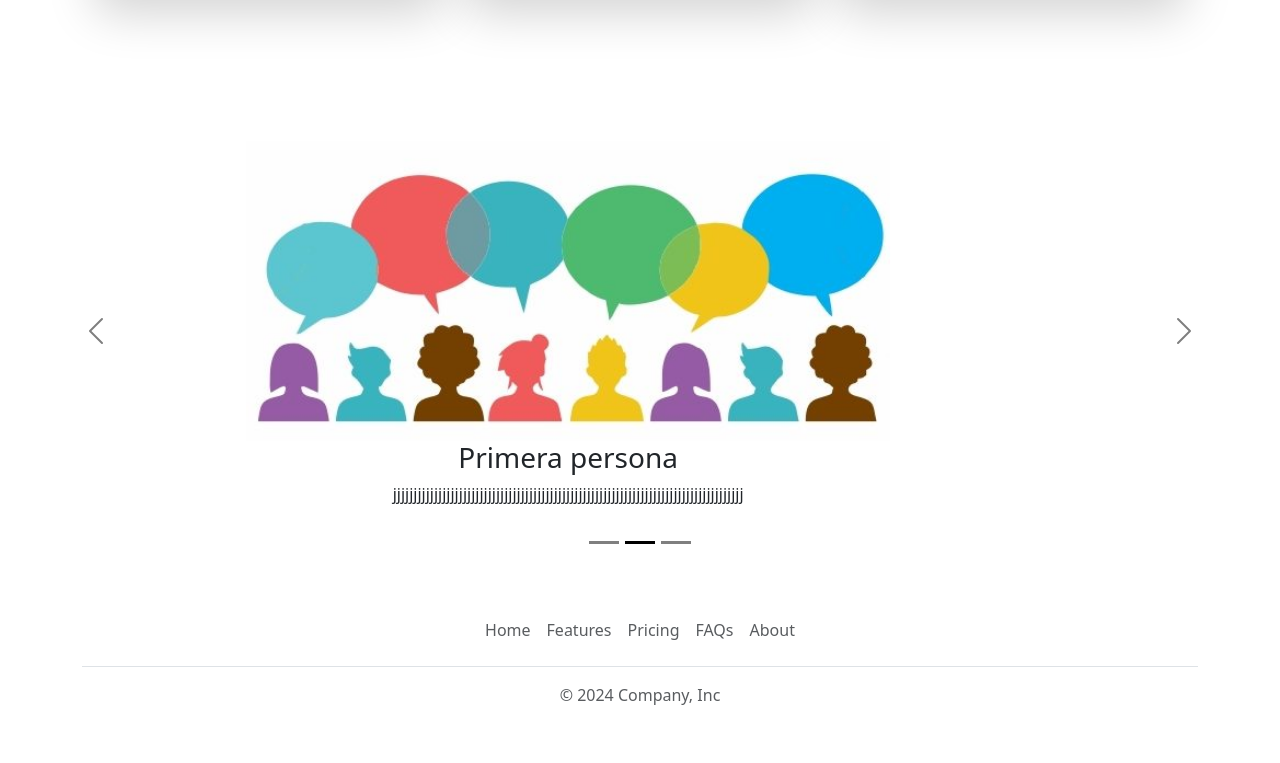
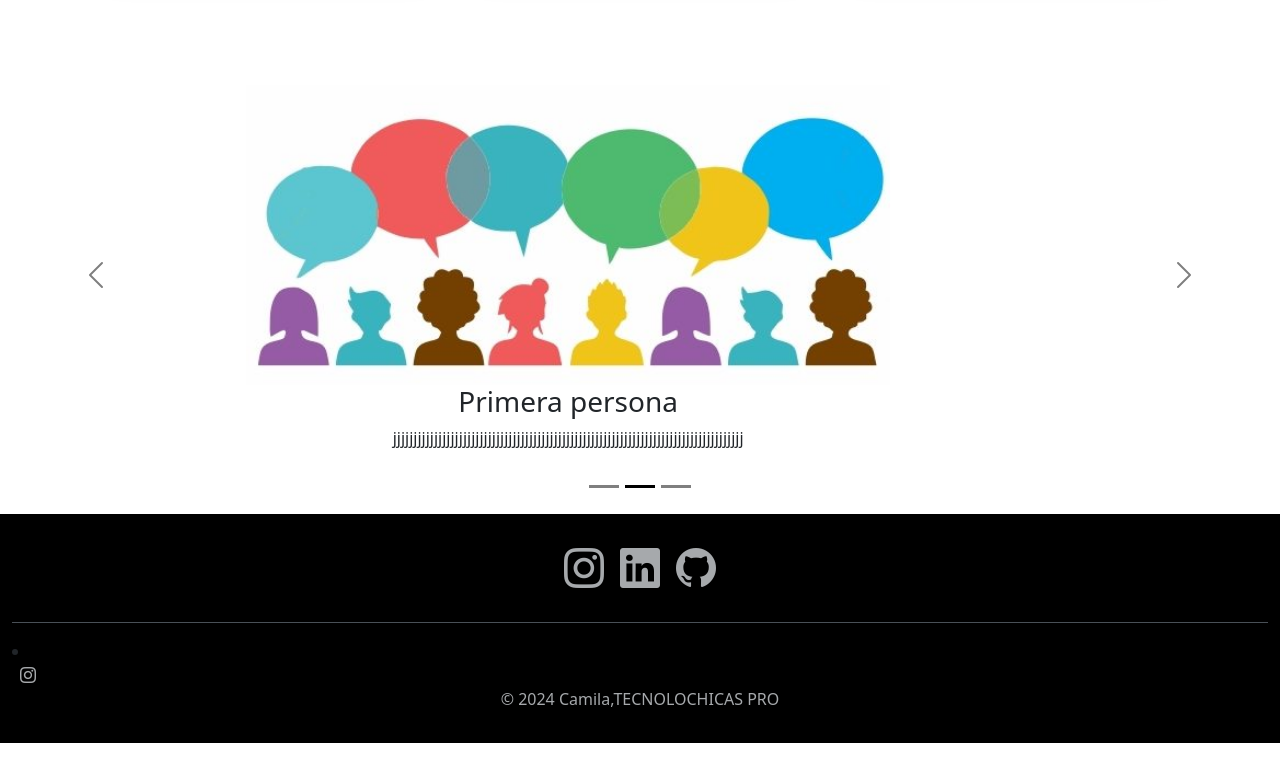
Before and after one commit to camilarojas10/Portafolio, a plain HTML site: page index.html in a window 1280 px wide. Shown: the part 1681-2444 px from the top of the page. Drawn offline with nearby package versions, Linux system fonts and the light colour scheme.

Commit message:
Cambios en contacto

```diff
--- a/index.html
+++ b/index.html
@@ -18,7 +18,7 @@
 
 <body>
     <header>
-        <nav class="navbar navbar-expand-lg bg-body-tertiary" data-bs-theme="dark">
+        <nav class="navbar fixed-top navbar-expand-lg bg-body-tertiary" data-bs-theme="dark">
             <div class="container">
                 <a class="navbar-brand" href="#">Camila</a>
                 <button class="navbar-toggler" type="button" data-bs-toggle="collapse" data-bs-target="#navbarNav"
@@ -28,16 +28,16 @@
                 <div class="collapse navbar-collapse" id="navbarNav">
                     <ul class="navbar-nav">
                         <li class="nav-item">
-                            <a class="nav-link active" aria-current="page" href="#">Habilidades</a>
+                            <a class="nav-link active" aria-current="page" href="#habilidades">Habilidades</a>
                         </li>
                         <li class="nav-item">
-                            <a class="nav-link active" href="#">Proyectos</a>
+                            <a class="nav-link active" href="#proyectos">Proyectos</a>
                         </li>
                         <li class="nav-item">
-                            <a class="nav-link active" href="#">Testimonios</a>
+                            <a class="nav-link active" href="#testimonios">Testimonios</a>
                         </li>
                         <li class="nav-item">
-                            <a class="nav-link active" href="#">Contacto</a>
+                            <a class="nav-link active" href="#contacto">Contacto</a>
                         </li>
                     </ul>
                 </div>
@@ -214,16 +214,40 @@
 
 
 
-    <footer id="contacto" class="container">
-        <div class="py-3 my-4">
+
+        <footer id="contacto" class="container-fluid bg-black" data-bs-theme="dark">
+            <div class="py-3 ">
+
             <ul class="nav justify-content-center border-bottom pb-3 mb-3">
-                <li class="nav-item"><a href="#" class="nav-link px-2 text-body-secondary">Home</a></li>
-                <li class="nav-item"><a href="#" class="nav-link px-2 text-body-secondary">Features</a></li>
-                <li class="nav-item"><a href="#" class="nav-link px-2 text-body-secondary">Pricing</a></li>
-                <li class="nav-item"><a href="#" class="nav-link px-2 text-body-secondary">FAQs</a></li>
-                <li class="nav-item"><a href="#" class="nav-link px-2 text-body-secondary">About</a></li>
+
+                <li class="nav-item">
+                    <a href="https://www.instagram.com/redcam_?igsh=bmVweG9hYXAwdTI0" target="_blank"
+                        class="nav-link px-2 text-body-secondary">
+                        <i class="bi bi-instagram fs-1"></i>
+                    </a>
+                </li>
+
+                <li class="nav-item">
+                    <a href="https://www.linkedin.com/in/camila-rojas-37521b308/" target="_blank"
+                        class="nav-link px-2 text-body-secondary">
+                        <i class="bi bi-linkedin fs-1" ></i>
+                    </a>
+                </li>
+
+                <li class="nav-item">
+                    <a href="https://github.com/camilarojas10" target="_blank"
+                        class="nav-link px-2 text-body-secondary">
+                        <i class="bi bi-github fs-1" ></i>
+                    </a>
+                </li>
             </ul>
-            <p class="text-center text-body-secondary">© 2024 Company, Inc</p>
+            <li class="nav-item">
+                <a href="https://www.instagram.com/_mesurashii" target="_blank"
+                    class="nav-link px-2 text-body-secondary">
+                    <i class="bi bi-instagram"></i>
+                </a>
+            </li>
+            <p class="text-center text-body-secondary">© 2024 Camila,TECNOLOCHICAS PRO</p>
         </div>
     </footer>
 
```
